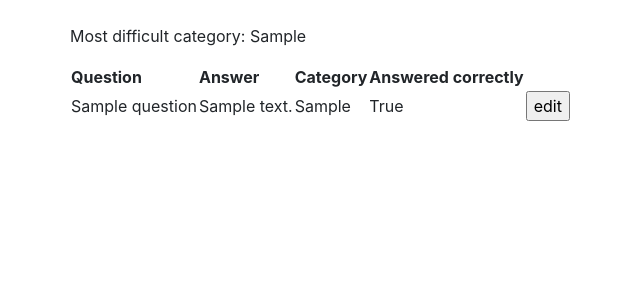
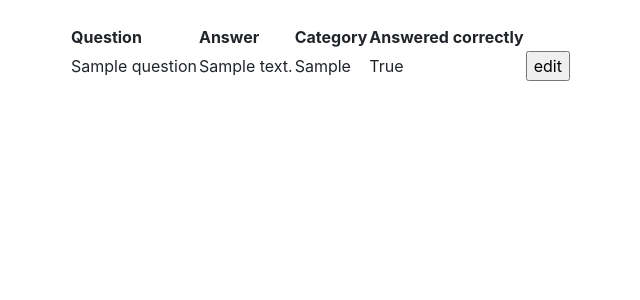
Before and after one commit to lauripalonen/tietovisatietokanta, a Flask app: template application/templates/questions/list.html in a window 1280 px wide. Shown: the part 56-356 px from the top of the page, without its empty margins (15-655 px from the left). Run offline with Flask 2, Linux system fonts and the light colour scheme; tables that the repository leaves empty hold one stand-in row (values such as "Sample post"); the template is opened without the code that fills it: values that come from a table or form of the project are taken from there, most other values are stand-ins (such as "Sample title", 1, 10 or a date in 2020); some libraries are stand-ins or nearby versions.

Commit message:
hide most difficult question

```diff
--- a/application/templates/questions/list.html
+++ b/application/templates/questions/list.html
@@ -1,7 +1,7 @@
 {% extends "layout.html" %}
 
 {% block body %}
-<p>Most difficult category: {{ hardest_category }}</p>
+<!-- <p>Most difficult category: {{ hardest_category }}</p> -->
   <table>
     <tr>
       <td><strong>Question</strong></td>
```
